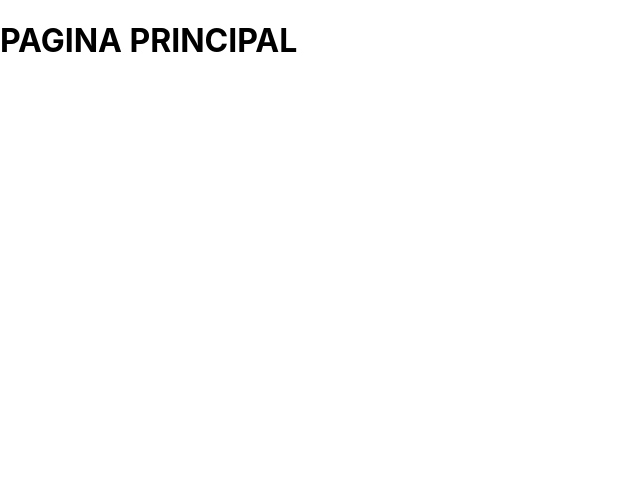
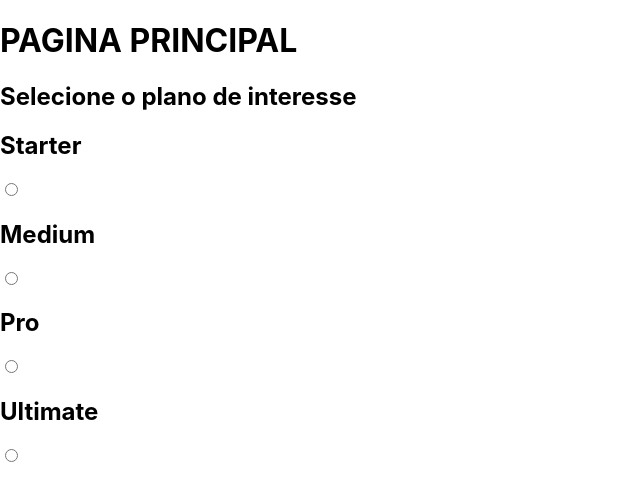
Before and after one commit to ArthurPiazz/ProjetoCPEGrupo1, a React (Create React App) app in the folder projetocpegp1/: page /escolhaplano in a window 1280 px wide. Before the commit this address had no page. Shown: the top 500 px of the page, without its empty margins (0-640 px from the left). Built offline with nearby package versions, Linux system fonts and the light colour scheme.

Commit message:
Adição de rotas via botões

```diff
--- a/projetocpegp1/src/Pages/Cadastro/Cadastro.js
+++ b/projetocpegp1/src/Pages/Cadastro/Cadastro.js
@@ -1,7 +1,10 @@
 import React from 'react';
+import {useNavigate} from "react-router-dom";
+
 
 
 function Cadastro() {
+  const navigate = useNavigate()
   return (
     <div>
       <h1>Cadastre-se já</h1>
@@ -17,21 +20,7 @@ function Cadastro() {
       <br/>
       <input type = "text" placeholder="Confirmar senha"/>
       <br/>
-      <button> CONTINUAR </button>
-      <h2> Selecione o plano de interesse</h2>
-      <h2>Starter</h2>
-      <input  id = "STR" type = "radio" name = "plano"/>
-      <br/>
-      <h2>Medium</h2>
-      <input  id = "MID" type = "radio" name = "plano"/>
-      <br/>
-      <h2>Pro</h2>
-      <input  id = "PRO" type = "radio" name = "plano"/>
-      <br/>
-      <h2>Ultimate</h2>
-      <input  id = "UTM" type = "radio" name = "plano"/>
-      <br/>
-
+      <button onClick={()=>{navigate('/escolhaplano')}}>CONTINUAR</button>
     </div>
   );
 }
--- /dev/null
+++ b/projetocpegp1/src/Pages/EscolhaPlano/EscolhaPlano.js
@@ -0,0 +1,23 @@
+import React from "react"
+
+function EscolhaPlano(){
+    return(
+        <div>
+      <h2> Selecione o plano de interesse</h2>
+      <h2>Starter</h2>
+      <input  id = "STR" type = "radio" name = "plano"/>
+      <br/>
+      <h2>Medium</h2>
+      <input  id = "MID" type = "radio" name = "plano"/>
+      <br/>
+      <h2>Pro</h2>
+      <input  id = "PRO" type = "radio" name = "plano"/>
+      <br/>
+      <h2>Ultimate</h2>
+      <input  id = "UTM" type = "radio" name = "plano"/>
+      <br/>
+        </div>
+    );
+}
+
+export default EscolhaPlano;
--- /dev/null
+++ b/projetocpegp1/src/Pages/EscolhaPlano/index.js
@@ -0,0 +1 @@
+export { default } from "./EscolhaPlano"
--- a/projetocpegp1/src/Pages/Login/Login.js
+++ b/projetocpegp1/src/Pages/Login/Login.js
@@ -1,9 +1,16 @@
 import React from 'react';
+import {useNavigate} from "react-router-dom";
+
+
 
 function Login(){
+    const navigate = useNavigate()
+
     return(
     <div>
-        <h1>LOGIN</h1>
+    <h1>LOGIN</h1>
+    <br/>
+    <button onClick={()=>{navigate('/usuario')}}>ENTRAR</button>
     </div>
 );
 }
--- a/projetocpegp1/src/routes.js
+++ b/projetocpegp1/src/routes.js
@@ -5,6 +5,7 @@ import Cadastro from "./Pages/Cadastro";
 import Home from "./Pages/Home";
 import Login from "./Pages/Login";
 import Usuario from "./Pages/Usuario";
+import EscolhaPlano from "./Pages/EscolhaPlano";
 
     function Rotas(){
         return(
@@ -14,6 +15,7 @@ import Usuario from "./Pages/Usuario";
                 <Route path="/home" element ={<Home />}/>
                 <Route path="/login" element ={<Login />}/>
                 <Route path="/usuario" element ={<Usuario />}/>
+                <Route path="/escolhaplano" element ={<EscolhaPlano />}/>
             </Routes>
             </BrowserRouter>
         )
```
Also changed, not shown: projetocpegp1/src/App.js (line endings or trailing spaces).
